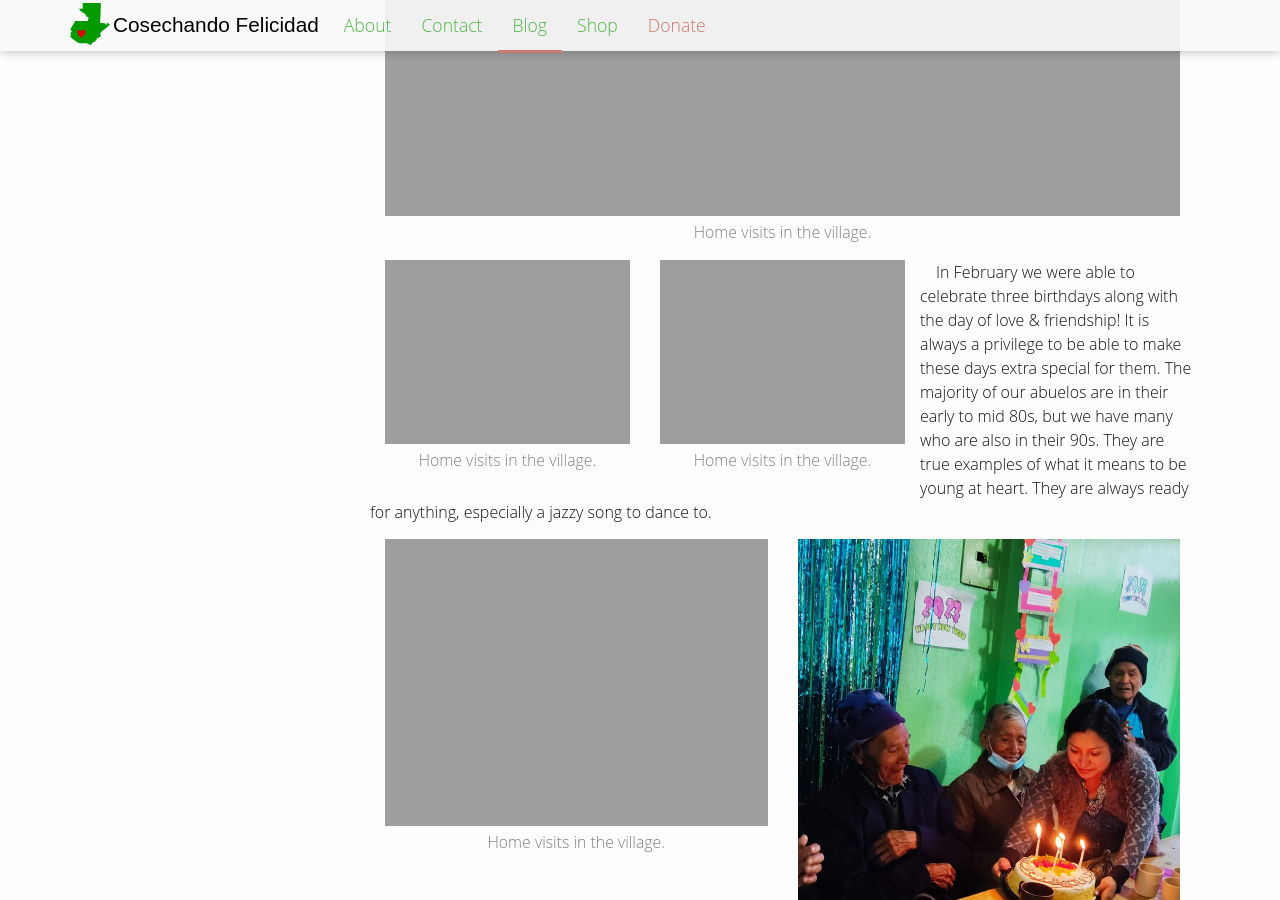
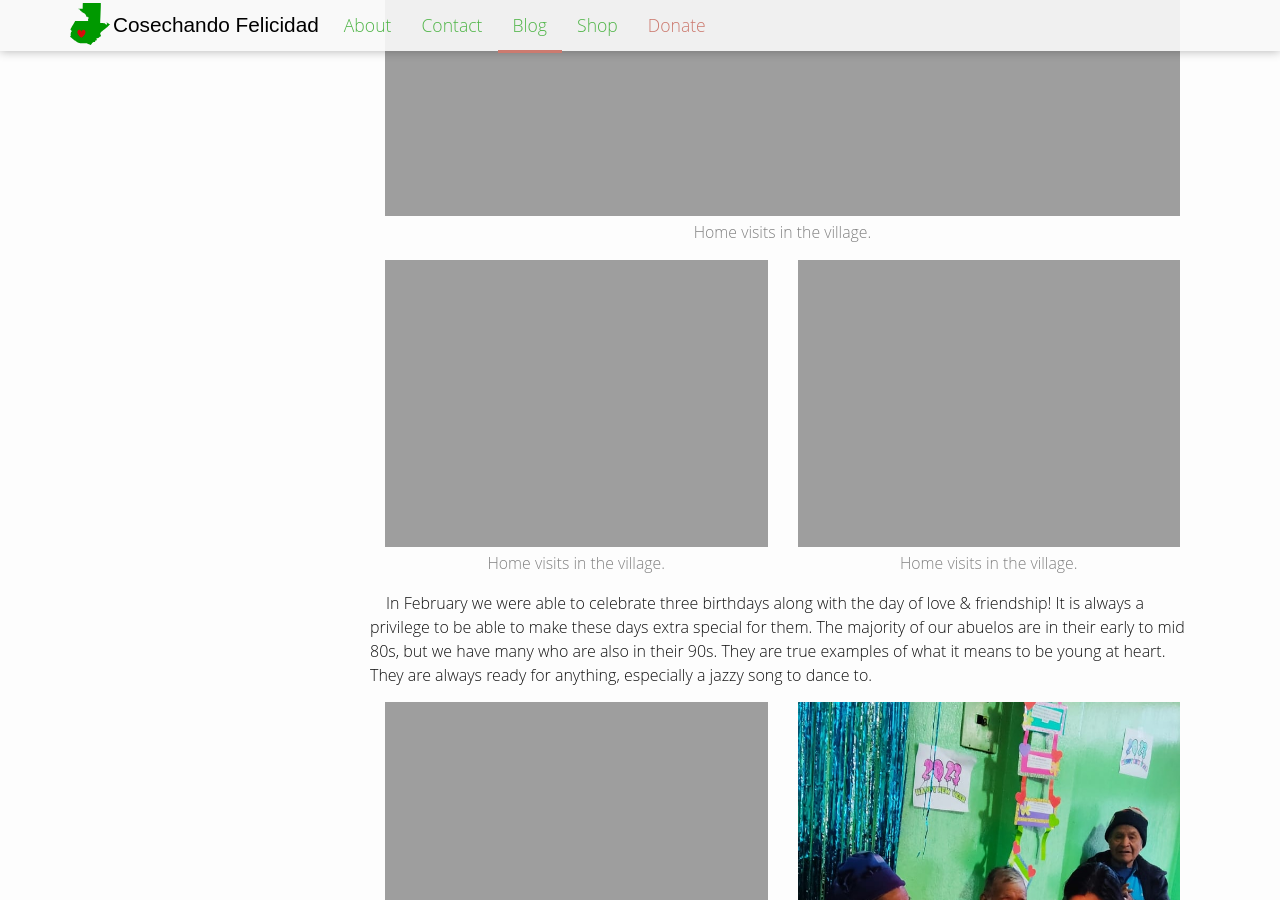
Before and after one commit to harvestinghappiness/harvestinghappiness.github.io, a Jekyll site: the page built from _posts/2023-03-09-March-Newsletter.md, in a window 1280 px wide and 900 px high, scrolled down 828 px. Built offline with Jekyll 4.4.1, drawn with Linux system fonts in a browser that asks for light colours; comment, search, counter and statistics services are not loaded.

Commit message:
update to style

```diff
--- a/_posts/2023-03-09-March-Newsletter.md
+++ b/_posts/2023-03-09-March-Newsletter.md
@@ -13,8 +13,8 @@ Greetings from Santa María de Jesús! We have now had our dining area reopened
 We all tend to be creatures of habit in one way or another. Prior to the pandemic, when the abuelos would come for a meal, they themselves would divide the tables by men and women. We always encouraged them to change up where they would sit, so they could visit with everyone. Now that we have reopened the dining area, we have noticed that they no longer divide the tables by men and women, nor do they sit in the same place each meal. It is so nice to see them all enjoying each other's company. The project is filled with noise and laughter again; it is music to our ears!
 
 {% include figure.html src="blog-03-09-2023/pic0.jpg" size="full" caption="Home visits in the village." %}
-{% include figure.html src="blog-03-09-2023/pic1.jpg" size="third" caption="Home visits in the village." %}
-{% include figure.html src="blog-03-09-2023/pic2.jpg" size="third" caption="Home visits in the village." %}
+{% include figure.html src="blog-03-09-2023/pic1.jpg" size="half" caption="Home visits in the village." %}
+{% include figure.html src="blog-03-09-2023/pic2.jpg" size="half" caption="Home visits in the village." %}
 
 In February we were able to celebrate three birthdays along with the day of love & friendship! It is always a privilege to be able to make these days extra special for them. The majority of our abuelos are in their early to mid 80s, but we have many who are also in their 90s. They are true examples of what it means to be young at heart. They are always ready for anything, especially a jazzy song to dance to.
 
```
